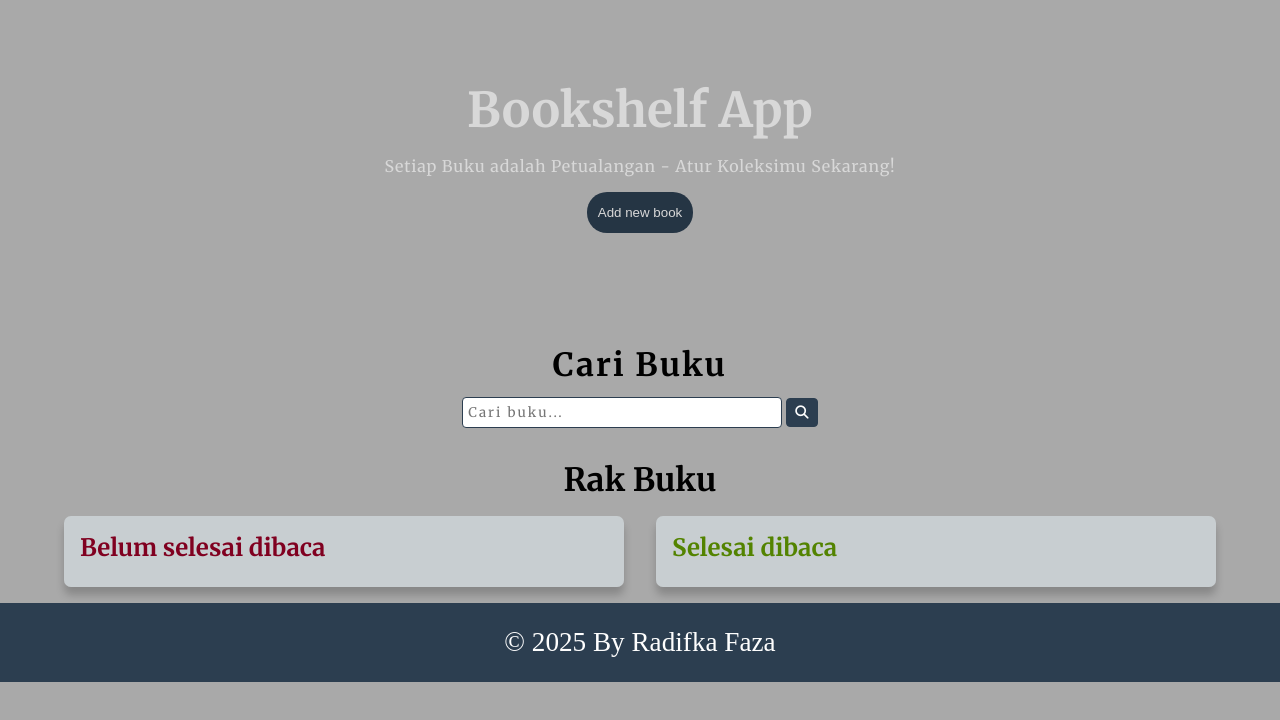
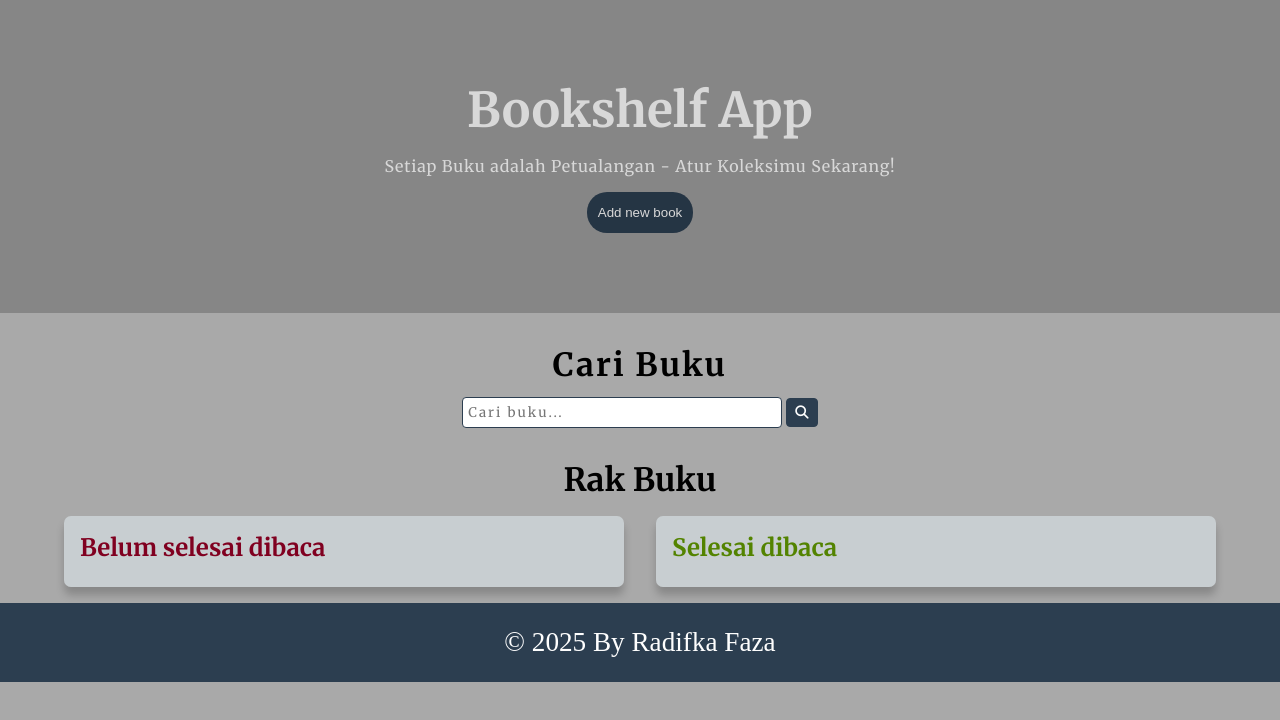
Before and after one commit to pazaBeginner/BookShelf-App, a plain HTML site: page index.html in a window 1280 px wide. Drawn offline with Linux system fonts and the light colour scheme; the site is published under a folder, as on GitHub Pages, so addresses that start at the root find nothing.

Commit message:
Update style.css menampilkan Gambar pada header part 5

```diff
--- a/css/style.css
+++ b/css/style.css
@@ -18,7 +18,7 @@ body {
 
 header {
     text-align: center;
-    background: url('/assets/images/BgBookHeader.jpg');
+    background: url('../assets/images/BgBookHeader.jpg');
     background-size: cover;
     filter: brightness(.85);
     background-position: center;
```
